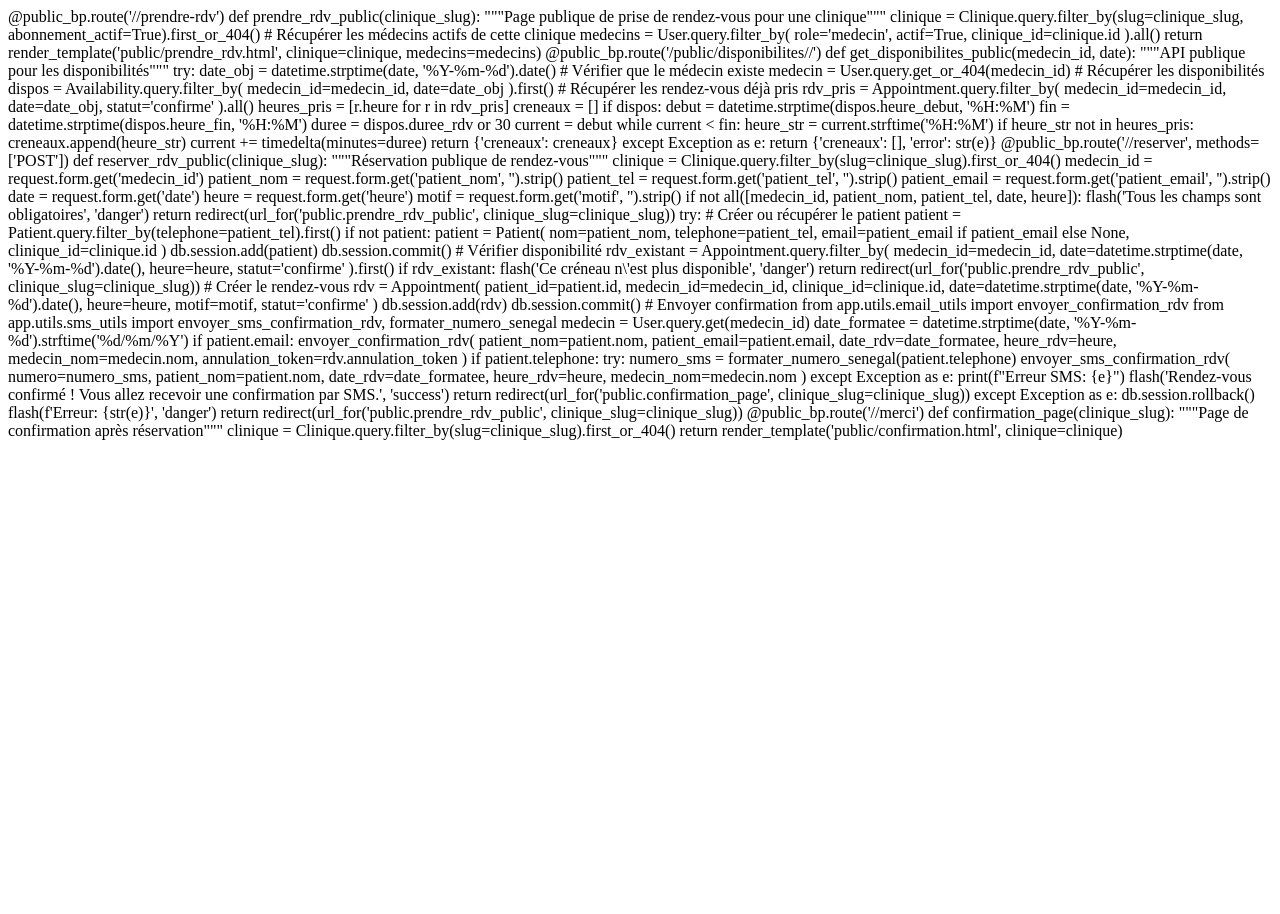
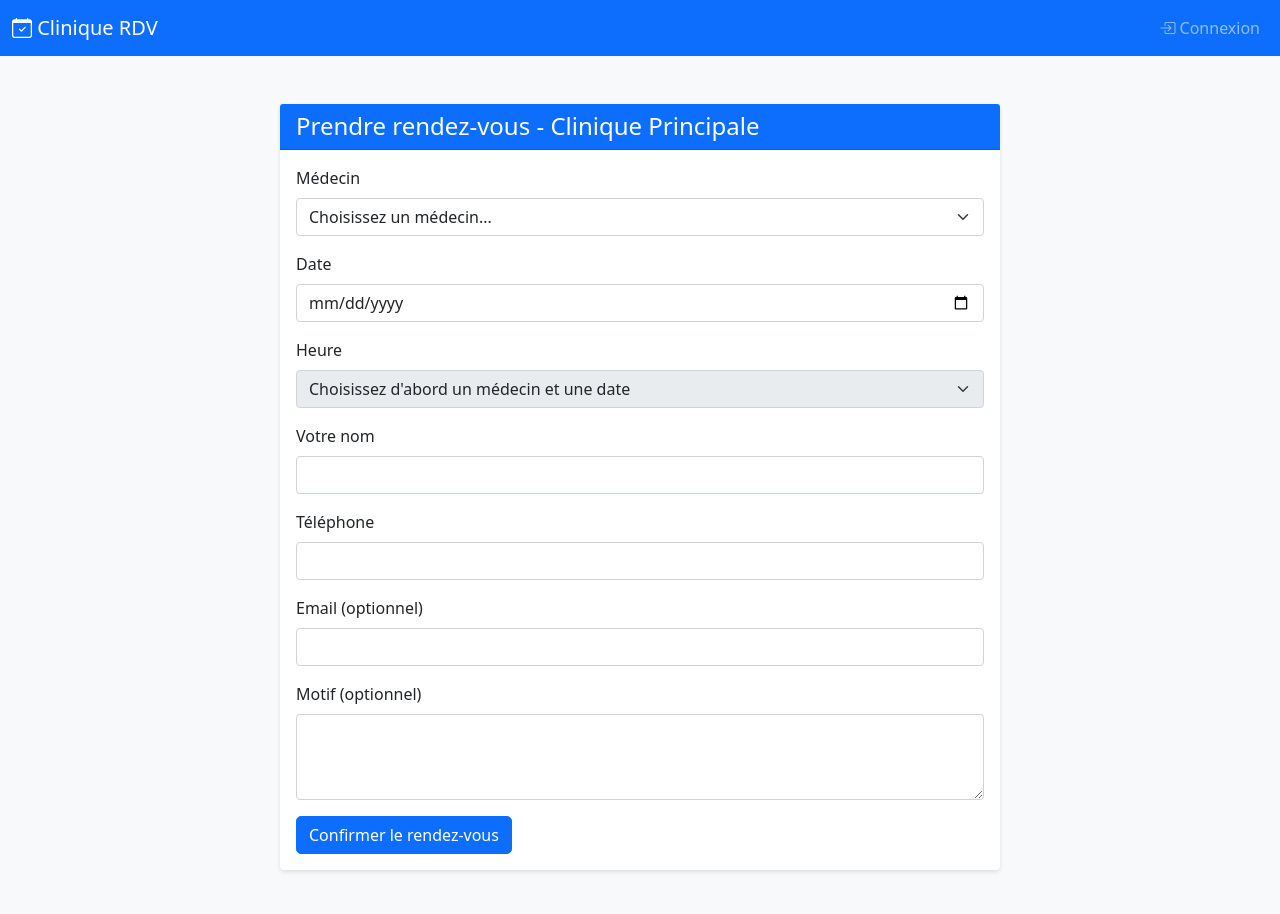
Before and after one commit to uvsq22019369/clinique-rdv-fonctionnel, a Flask app: a page that uses app/templates/public/prendre_rdv.html in a window 1280 px wide. Before the commit the page ends 440 px from the top, so only its background shows below. Run offline with Flask 3, Linux system fonts and the light colour scheme; some libraries are stand-ins or nearby versions.

Commit message:
Mise à jour du template prendre_rdv.html

```diff
--- a/app/templates/public/prendre_rdv.html
+++ b/app/templates/public/prendre_rdv.html
@@ -1,154 +1,99 @@
-@public_bp.route('/<clinique_slug>/prendre-rdv')
-def prendre_rdv_public(clinique_slug):
-    """Page publique de prise de rendez-vous pour une clinique"""
-    clinique = Clinique.query.filter_by(slug=clinique_slug, abonnement_actif=True).first_or_404()
+{% extends "base.html" %}
 
-    # Récupérer les médecins actifs de cette clinique
-    medecins = User.query.filter_by(
-        role='medecin',
-        actif=True,
-        clinique_id=clinique.id
-    ).all()
+{% block title %}Prendre rendez-vous{% endblock %}
 
-    return render_template('public/prendre_rdv.html', clinique=clinique, medecins=medecins)
+{% block content %}
+<div class="container mt-5">
+    <div class="row">
+        <div class="col-md-8 mx-auto">
+            <div class="card">
+                <div class="card-header bg-primary text-white">
+                    <h4 class="mb-0">Prendre rendez-vous - {{ clinique.nom }}</h4>
+                </div>
+                <div class="card-body">
+                    <form method="POST" action="{{ url_for('public.reserver_rdv_public', clinique_slug=clinique.slug) }}">
+                        <input type="hidden" name="csrf_token" value="{{ csrf_token() }}">
 
-@public_bp.route('/public/disponibilites/<int:medecin_id>/<date>')
-def get_disponibilites_public(medecin_id, date):
-    """API publique pour les disponibilités"""
-    try:
-        date_obj = datetime.strptime(date, '%Y-%m-%d').date()
+                        <div class="mb-3">
+                            <label for="medecin_id" class="form-label">Médecin</label>
+                            <select class="form-select" id="medecin_id" name="medecin_id" required>
+                                <option value="">Choisissez un médecin...</option>
+                                {% for medecin in medecins %}
+                                <option value="{{ medecin.id }}">Dr. {{ medecin.nom }}</option>
+                                {% endfor %}
+                            </select>
+                        </div>
 
-        # Vérifier que le médecin existe
-        medecin = User.query.get_or_404(medecin_id)
+                        <div class="mb-3">
+                            <label for="date" class="form-label">Date</label>
+                            <input type="date" class="form-control" id="date" name="date" required>
+                        </div>
 
-        # Récupérer les disponibilités
-        dispos = Availability.query.filter_by(
-            medecin_id=medecin_id,
-            date=date_obj
-        ).first()
+                        <div class="mb-3">
+                            <label for="heure" class="form-label">Heure</label>
+                            <select class="form-select" id="heure" name="heure" required disabled>
+                                <option value="">Choisissez d'abord un médecin et une date</option>
+                            </select>
+                        </div>
 
-        # Récupérer les rendez-vous déjà pris
-        rdv_pris = Appointment.query.filter_by(
-            medecin_id=medecin_id,
-            date=date_obj,
-            statut='confirme'
-        ).all()
+                        <div class="mb-3">
+                            <label for="patient_nom" class="form-label">Votre nom</label>
+                            <input type="text" class="form-control" id="patient_nom" name="patient_nom" required>
+                        </div>
 
-        heures_pris = [r.heure for r in rdv_pris]
+                        <div class="mb-3">
+                            <label for="patient_tel" class="form-label">Téléphone</label>
+                            <input type="tel" class="form-control" id="patient_tel" name="patient_tel" required>
+                        </div>
 
-        creneaux = []
-        if dispos:
-            debut = datetime.strptime(dispos.heure_debut, '%H:%M')
-            fin = datetime.strptime(dispos.heure_fin, '%H:%M')
-            duree = dispos.duree_rdv or 30
+                        <div class="mb-3">
+                            <label for="patient_email" class="form-label">Email (optionnel)</label>
+                            <input type="email" class="form-control" id="patient_email" name="patient_email">
+                        </div>
 
-            current = debut
-            while current < fin:
-                heure_str = current.strftime('%H:%M')
-                if heure_str not in heures_pris:
-                    creneaux.append(heure_str)
-                current += timedelta(minutes=duree)
+                        <div class="mb-3">
+                            <label for="motif" class="form-label">Motif (optionnel)</label>
+                            <textarea class="form-control" id="motif" name="motif" rows="3"></textarea>
+                        </div>
 
-        return {'creneaux': creneaux}
-    except Exception as e:
-        return {'creneaux': [], 'error': str(e)}
+                        <button type="submit" class="btn btn-primary">Confirmer le rendez-vous</button>
+                    </form>
+                </div>
+            </div>
+        </div>
+    </div>
+</div>
 
-@public_bp.route('/<clinique_slug>/reserver', methods=['POST'])
-def reserver_rdv_public(clinique_slug):
-    """Réservation publique de rendez-vous"""
-    clinique = Clinique.query.filter_by(slug=clinique_slug).first_or_404()
+<script>
+    document.getElementById('medecin_id').addEventListener('change', loadDisponibilites);
+    document.getElementById('date').addEventListener('change', loadDisponibilites);
 
-    medecin_id = request.form.get('medecin_id')
-    patient_nom = request.form.get('patient_nom', '').strip()
-    patient_tel = request.form.get('patient_tel', '').strip()
-    patient_email = request.form.get('patient_email', '').strip()
-    date = request.form.get('date')
-    heure = request.form.get('heure')
-    motif = request.form.get('motif', '').strip()
+    function loadDisponibilites() {
+        const medecin_id = document.getElementById('medecin_id').value;
+        const date = document.getElementById('date').value;
+        const heureSelect = document.getElementById('heure');
 
-    if not all([medecin_id, patient_nom, patient_tel, date, heure]):
-        flash('Tous les champs sont obligatoires', 'danger')
-        return redirect(url_for('public.prendre_rdv_public', clinique_slug=clinique_slug))
+        if (!medecin_id || !date) {
+            heureSelect.innerHTML = '<option value="">Choisissez médecin et date</option>';
+            heureSelect.disabled = true;
+            return;
+        }
 
-    try:
-        # Créer ou récupérer le patient
-        patient = Patient.query.filter_by(telephone=patient_tel).first()
-        if not patient:
-            patient = Patient(
-                nom=patient_nom,
-                telephone=patient_tel,
-                email=patient_email if patient_email else None,
-                clinique_id=clinique.id
-            )
-            db.session.add(patient)
-            db.session.commit()
-
-        # Vérifier disponibilité
-        rdv_existant = Appointment.query.filter_by(
-            medecin_id=medecin_id,
-            date=datetime.strptime(date, '%Y-%m-%d').date(),
-            heure=heure,
-            statut='confirme'
-        ).first()
-
-        if rdv_existant:
-            flash('Ce créneau n\'est plus disponible', 'danger')
-            return redirect(url_for('public.prendre_rdv_public', clinique_slug=clinique_slug))
-
-        # Créer le rendez-vous
-        rdv = Appointment(
-            patient_id=patient.id,
-            medecin_id=medecin_id,
-            clinique_id=clinique.id,
-            date=datetime.strptime(date, '%Y-%m-%d').date(),
-            heure=heure,
-            motif=motif,
-            statut='confirme'
-        )
-
-        db.session.add(rdv)
-        db.session.commit()
-
-        # Envoyer confirmation
-        from app.utils.email_utils import envoyer_confirmation_rdv
-        from app.utils.sms_utils import envoyer_sms_confirmation_rdv, formater_numero_senegal
-
-        medecin = User.query.get(medecin_id)
-        date_formatee = datetime.strptime(date, '%Y-%m-%d').strftime('%d/%m/%Y')
-
-        if patient.email:
-            envoyer_confirmation_rdv(
-                patient_nom=patient.nom,
-                patient_email=patient.email,
-                date_rdv=date_formatee,
-                heure_rdv=heure,
-                medecin_nom=medecin.nom,
-                annulation_token=rdv.annulation_token
-            )
-
-        if patient.telephone:
-            try:
-                numero_sms = formater_numero_senegal(patient.telephone)
-                envoyer_sms_confirmation_rdv(
-                    numero=numero_sms,
-                    patient_nom=patient.nom,
-                    date_rdv=date_formatee,
-                    heure_rdv=heure,
-                    medecin_nom=medecin.nom
-                )
-            except Exception as e:
-                print(f"Erreur SMS: {e}")
-
-        flash('Rendez-vous confirmé ! Vous allez recevoir une confirmation par SMS.', 'success')
-        return redirect(url_for('public.confirmation_page', clinique_slug=clinique_slug))
-
-    except Exception as e:
-        db.session.rollback()
-        flash(f'Erreur: {str(e)}', 'danger')
-        return redirect(url_for('public.prendre_rdv_public', clinique_slug=clinique_slug))
-
-@public_bp.route('/<clinique_slug>/merci')
-def confirmation_page(clinique_slug):
-    """Page de confirmation après réservation"""
-    clinique = Clinique.query.filter_by(slug=clinique_slug).first_or_404()
-    return render_template('public/confirmation.html', clinique=clinique)
+        fetch(`/public/disponibilites/${medecin_id}/${date}`)
+            .then(response => response.json())
+            .then(data => {
+                heureSelect.innerHTML = '';
+                if (data.creneaux && data.creneaux.length > 0) {
+                    heureSelect.innerHTML += '<option value="">Choisissez une heure...</option>';
+                    data.creneaux.forEach(heure => {
+                        heureSelect.innerHTML += `<option value="${heure}">${heure}</option>`;
+                    });
+                    heureSelect.disabled = false;
+                } else {
+                    heureSelect.innerHTML = '<option value="">Aucun créneau disponible</option>';
+                    heureSelect.disabled = true;
+                }
+            });
+    }
+</script>
+{% endblock %}
```
